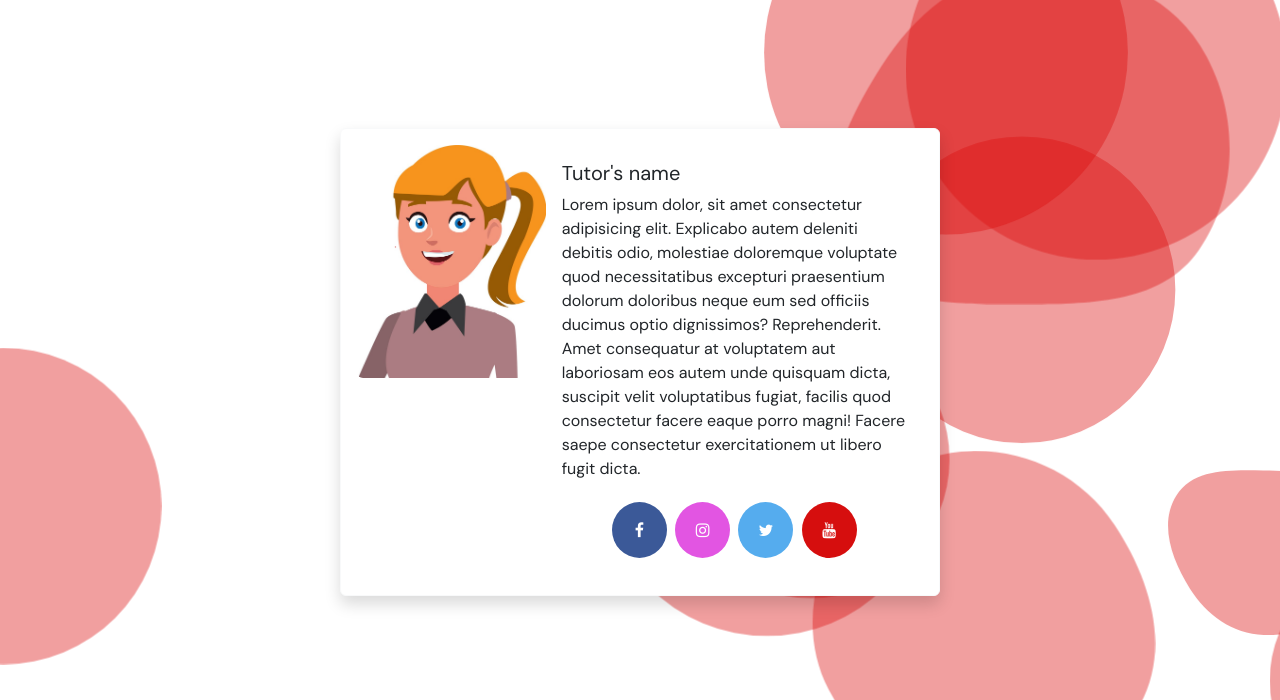
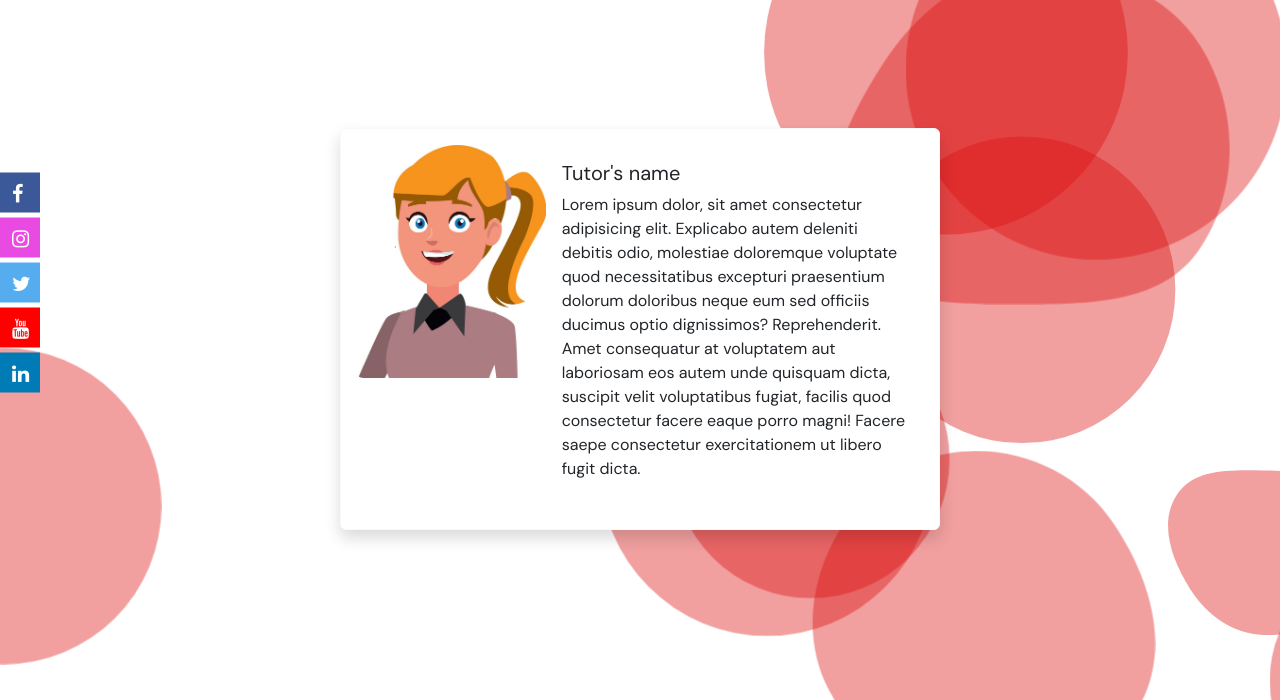
Before and after one commit to iamwahida/Project5-G4, a Symfony app: template templates/tutoring/static.html.twig in a window 1280 px wide. Shown: the part 112-812 px from the top of the page. Run offline with Twig, Linux system fonts and the light colour scheme; the template is opened without the code that fills it, so the values that code supplies are empty; some libraries are stand-ins or nearby versions.

Commit message:
added sticky social bar

```diff
--- a/public/styling/style.css
+++ b/public/styling/style.css
@@ -4,56 +4,43 @@
   font-family: "DM Sans", sans-serif;
 }
 
-.fa {
-  padding: 20px;
-  width: 55px;
-  text-align: center;
-  text-decoration: none;
-  margin: 5px 2px;
-  border-radius: 50%;
-  transition: all 0.5s ease-out;
+.icons {
+  top: 50%;
+  left: 0;
+  transform: translateY(-50%);
+  position: fixed;
+  z-index: 100;
+  font-size: 20px;
 }
-.fa:hover {
-  opacity: 0.7;
-  transform: scale(1.1);
+.icons ul {
+  padding: initial;
 }
-
-.fa-youtube {
-  background: #bb0000;
-  color: white;
+.icons ul li {
+  height: 40px;
+  width: 40px;
+  list-style-type: none;
+  padding-left: 12px;
+  padding-top: 6px;
+  margin-top: 5px;
+  color: #fff;
 }
-.fa-youtube:hover {
-  color: white;
+.icons ul li:hover {
+  padding-left: 30px;
+  width: 80px;
+  transition: 1s;
 }
-
-.fa-facebook {
-  background: #3B5998;
-  color: white;
+.icons ul .facebook {
+  background: #3b5998;
 }
-.fa-facebook:hover {
-  color: white;
+.icons ul .youtube {
+  background: #ff0000;
 }
-
-.fa-twitter {
-  background: #55ACEE;
-  color: white;
+.icons ul .twitter {
+  background: #55acee;
 }
-.fa-twitter:hover {
-  color: white;
+.icons ul .instagram {
+  background: #e94ae1;
 }
-
-.fa-youtube {
-  background: #d60e0e;
-  color: white;
-}
-.fa-youtube:hover {
-  color: white;
-}
-
-.fa-instagram {
-  background: #e255e2;
-  color: white;
-}
-.fa-instagram:hover {
-  color: white;
+.icons ul .linkedin {
+  background: #007bb5;
 }/*# sourceMappingURL=style.css.map */
--- a/public/styling/style.scss
+++ b/public/styling/style.scss
@@ -4,54 +4,106 @@
     font-family: 'DM Sans', sans-serif;
 }
 
-.fa {
-    padding: 20px;
-    width: 55px;
-    text-align: center;
-    text-decoration: none;
-    margin: 5px 2px;
-    border-radius: 50%;
-    transition: all 0.5s ease-out;
+// .fa {
+//     padding: 20px;
+//     width: 55px;
+//     text-align: center;
+//     text-decoration: none;
+//     margin: 5px 2px;
+//     border-radius: 50%;
+//     transition: all 0.5s ease-out;
+
+//     &:hover {
+//         opacity: 0.7;
+//         transform: scale(1.1);
+//     }
+//   }
+
+//   .fa-youtube {
+//     background: #bb0000;
+//     color: white;
+//     &:hover {
+//         color: white;
+//     }
+//   }
+//   .fa-facebook {
+//     background: #3B5998;
+//     color: white;
+//     &:hover {
+//         color: white;
+//     }
+//   }
+
+//   .fa-twitter {
+//     background: #55ACEE;
+//     color: white;
+//     &:hover {
+//         color: white;
+//     }
+//   }
+//   .fa-youtube {
+//     background: #d60e0e;
+//     color: white;
+//     &:hover {
+//         color: white;
+//     }
+//   }
+//   .fa-instagram {
+//     background: #e255e2;
+//     color: white;
+//     &:hover {
+//         color: white;
+//     }
+//   }
+
+// SOCIAL MEDIA
+
+.icons {
+    top: 50%;
+    left: 0;
+    transform: translateY(-50%);
+    position: fixed;
+    z-index: 100;
+    font-size: 20px;
+
+
+    ul {
+        padding: initial;
+
+        li {
+            height: 40px;
+            width: 40px;
+            list-style-type: none;
+            padding-left: 12px;
+            padding-top: 6px;
+            margin-top: 5px;
+            color: #fff;
 
             &:hover {
-        opacity: 0.7;
-        transform: scale(1.1);
+                padding-left: 30px;
+                width: 80px;
+                transition: 1s;
             }
         }
 
-  .fa-youtube {
-    background: #bb0000;
-    color: white;
-    &:hover {
-        color: white;
+        .facebook {
+            background: #3b5998 ;
+        }
+
+        .youtube {
+            background: #ff0000 ;
+        }
+
+        .twitter {
+            background: #55acee ;
+        }
+
+        .instagram {
+            background: #e94ae1 ;
+        }
+
+        .linkedin {
+            background: #007bb5 ;
         }
     }
-  .fa-facebook {
-    background: #3B5998;
-    color: white;
-    &:hover {
-        color: white;
 }
-  }
-
-  .fa-twitter {
-    background: #55ACEE;
-    color: white;
-    &:hover {
-        color: white;
-    }
-  }
-  .fa-youtube {
-    background: #d60e0e;
-    color: white;
-    &:hover {
-        color: white;
-    }
-  }
-  .fa-instagram {
-    background: #e255e2;
-    color: white;
-    &:hover {
-        color: white;
-    }
-  }
--- a/templates/tutoring/static.html.twig
+++ b/templates/tutoring/static.html.twig
@@ -64,6 +64,16 @@
     </defs>
 </svg>
 
+<div class="icons">
+    <ul>
+        <a href=""><li class="facebook"><i class="fa fa-facebook"></i></li></a>
+        <a href=""><li class="instagram"><i class="fa fa-instagram"></i></li></a>
+        <a href=""><li class="twitter"><i class="fa fa-twitter"></i></li></a>
+        <a href=""><li class="youtube"><i class="fa fa-youtube"></i></li></a>
+        <a href=""><li class="linkedin"><i class="fa fa-linkedin"></i></li></a>
+    </ul>
+</div>
+
 {#  CARD #}
     <div style="margin-top: 10%;" class="container d-flex justify-content-center">
         <div class="card mb-3 border border-light shadow p-3 mb-5 bg-body rounded" style="max-width: 600px;">
@@ -77,14 +87,16 @@
                   <p class="card-text">Lorem ipsum dolor, sit amet consectetur adipisicing elit. Explicabo autem deleniti debitis odio, molestiae doloremque voluptate quod necessitatibus excepturi praesentium dolorum doloribus neque eum sed officiis ducimus optio dignissimos? Reprehenderit.
                   Amet consequatur at voluptatem aut laboriosam eos autem unde quisquam dicta, suscipit velit voluptatibus fugiat, facilis quod consectetur facere eaque porro magni! Facere saepe consectetur exercitationem ut libero fugit dicta.</p>
                   <p class="card-text text-center">
-                    <a href="#" class="fa fa-facebook"></a>
+                    {# <a href="#" class="fa fa-facebook"></a>
                     <a href="#" class="fa fa-instagram"></a>
                     <a href="#" class="fa fa-twitter"></a>
-                    <a href="#" class="fa fa-youtube"></a>
+                    <a href="#" class="fa fa-youtube"></a> #}
                   </p>
                 </div>
               </div>
             </div>
           </div>
     </div>
+
+
 {% endblock %}
```
Also changed, not shown: 1 other file. Lines whose indentation alone changed are shown as unchanged.
